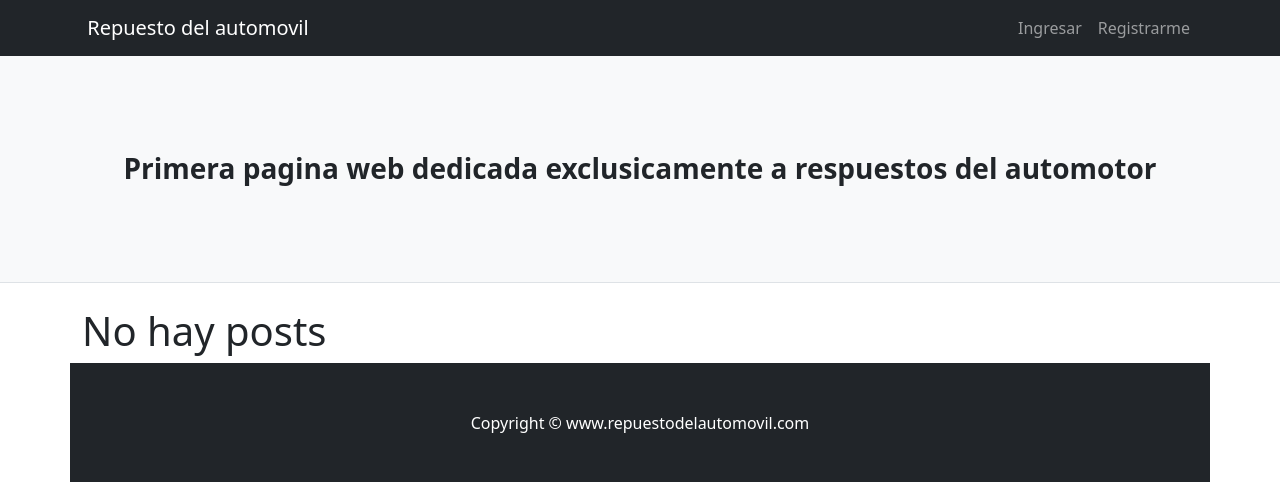
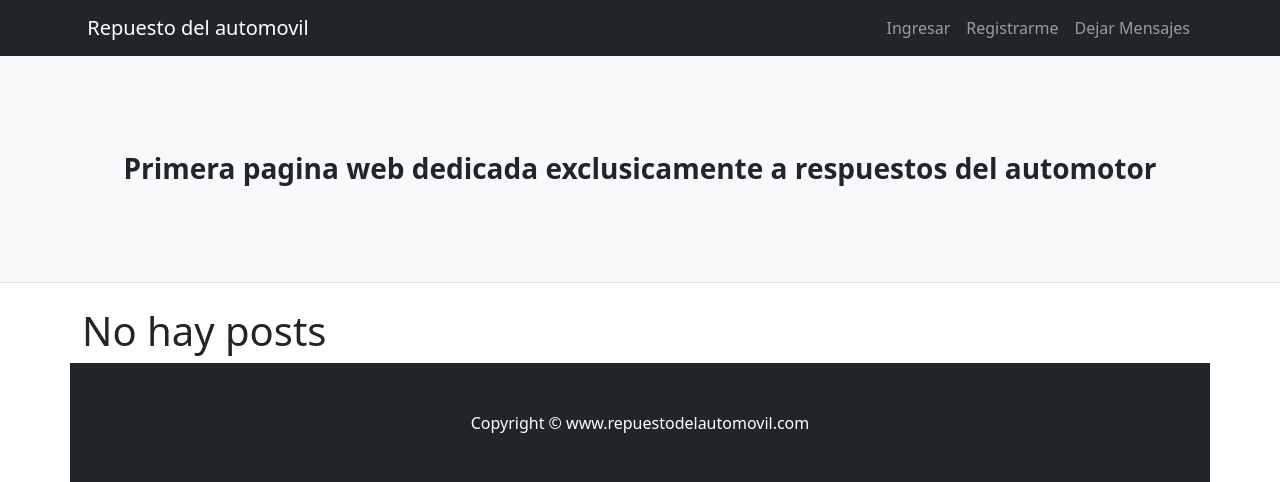
Before and after one commit to GABRIELROMBOLA87/ENREGA-FINAL-CODER, a Django app: template pagina/templates/pagina/index.html in a window 1280 px wide. Shown: the top 482 px of the page. Run offline with Django 3.2, Linux system fonts and the light colour scheme; the template is opened without the code that fills it, so the values that code supplies are empty; some libraries are stand-ins or nearby versions.

Commit message:
manage.py

```diff
--- a/pagina/templates/pagina/base.html
+++ b/pagina/templates/pagina/base.html
@@ -40,12 +40,14 @@
                         {% if user.is_authenticated %}
 
                             <li class="nav-item"><a class="nav-link" href="{% url 'pagina_listar' %}">Admin Blog</a></li>
-                            <li class="nav-item"><a class="nav-link" href="{% url 'pagina_mensajes_crear' %}">Mensajes</a></li>
                             <li class="nav-item"><a class="nav-link" href="{% url 'pagina_logout' %}">Salir</a></li>
 
                         {% else %}
+
                             <li class="nav-item"><a class="nav-link" href="{% url 'pagina_login' %}">Ingresar</a></li>
                             <li class="nav-item"><a class="nav-link" href="{% url 'pagina_signup' %}">Registrarme</a></li>
+                            <li class="nav-item"><a class="nav-link" href="{% url 'pagina_mensajes_crear' %}">Dejar Mensajes</a></li>
+
                         {% endif %}
                     </ul>
                 </div>
```
Also changed, not shown: media/avatares/klipartz.com_1.png (added), media/posteos/D_NQ_NP_763719-MLA50785770449_072022-O_4Ai3vTr.webp (added), media/posteos/extremo_BXhHaCp.jpg (added), media/posteos/extremo_Q5jZtRg.jpg (added).
